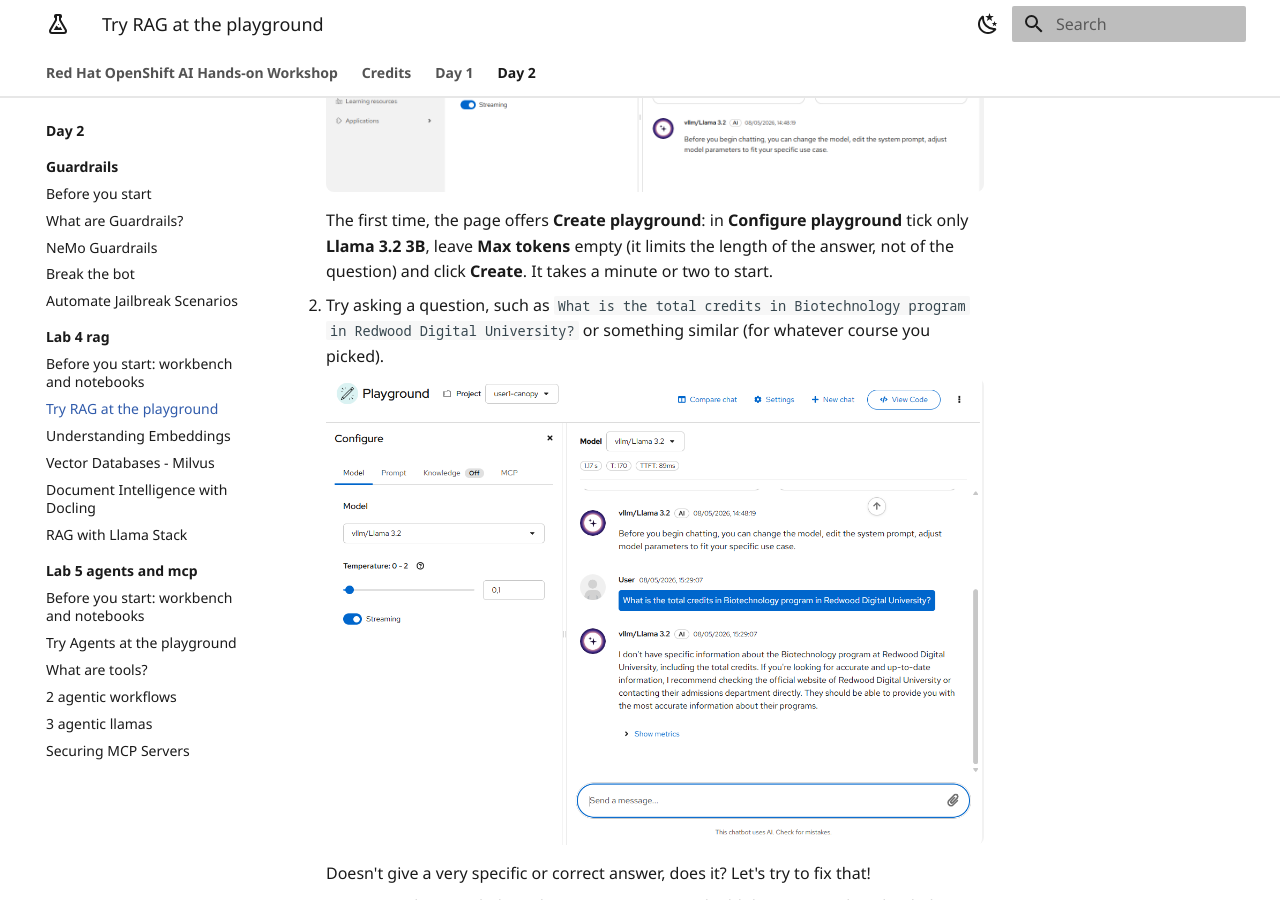
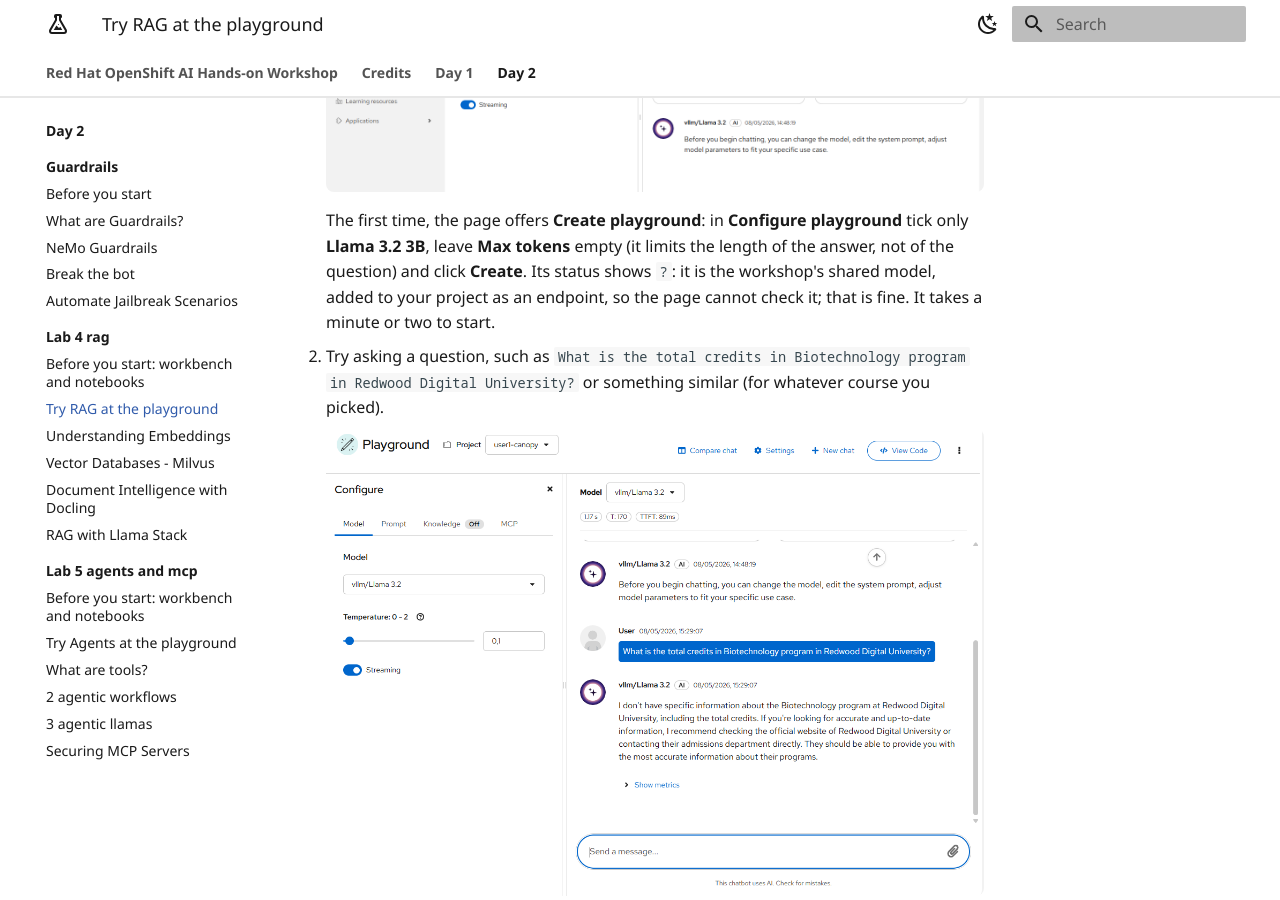
Before and after one commit to rflorenc/openshift-ai-workshop, an MkDocs documentation site: the page built from docs/day-2/lab-4-rag/1-intro-to-rag.md, in a window 1280 px wide and 900 px high, scrolled down 781 px. Built offline with MkDocs 1.6.1 and Material for MkDocs 9.7.7, drawn with Linux system fonts in a browser that asks for light colours.

Commit message:
Update guides

```diff
--- a/docs/day-2/lab-4-rag/1-intro-to-rag.md
+++ b/docs/day-2/lab-4-rag/1-intro-to-rag.md
@@ -14,7 +14,7 @@ Browse the programs in the "Academic Excellence" section, and download the sylla
 
     ![playground](./images/playground.png)
 
-    The first time, the page offers **Create playground**: in **Configure playground** tick only **Llama 3.2 3B**, leave **Max tokens** empty (it limits the length of the answer, not of the question) and click **Create**. It takes a minute or two to start.
+    The first time, the page offers **Create playground**: in **Configure playground** tick only **Llama 3.2 3B**, leave **Max tokens** empty (it limits the length of the answer, not of the question) and click **Create**. Its status shows `?`: it is the workshop's shared model, added to your project as an endpoint, so the page cannot check it; that is fine. It takes a minute or two to start.
 
 2. Try asking a question, such as `What is the total credits in Biotechnology program in Redwood Digital University?` or something similar (for whatever course you picked).
 
```
